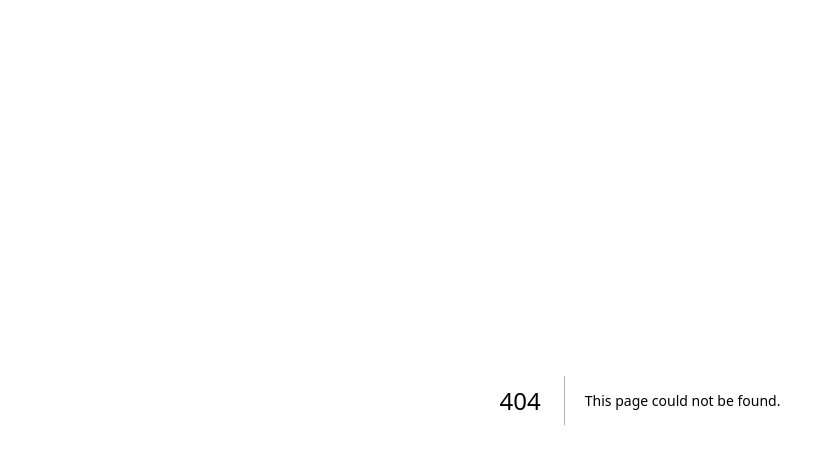
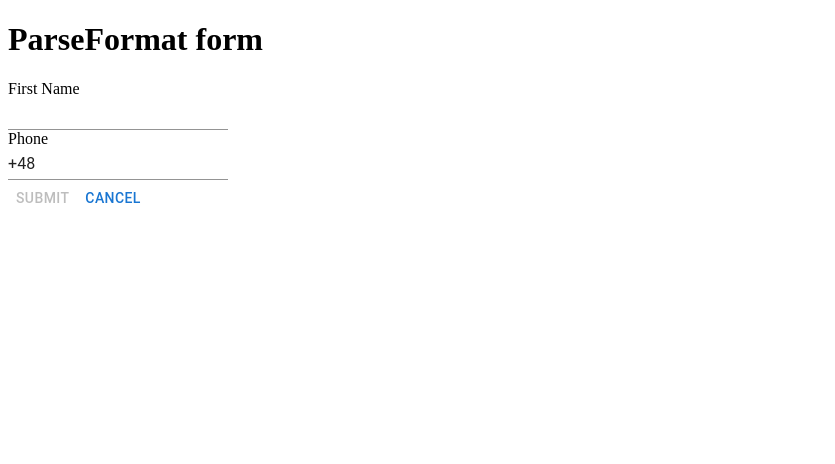
Before and after one commit to konradmi/nextjs-forms, a Next.js app: page /parse-format-form in a window 1280 px wide. Before the commit this address had no page. Shown: the top 464 px of the page, without its empty margins (0-835 px from the left). Built offline with nearby package versions, Linux system fonts and the light colour scheme.

Commit message:
add format and parse methods to FormInput

```diff
--- a/app/login-form/LoginForm.tsx
+++ b/app/login-form/LoginForm.tsx
@@ -16,7 +16,7 @@ const initialValues = {
 
 const LoginForm = () => {
   const submitValidation = async (values: z.infer<typeof schema>) => {
-    return Promise.reject()
+    return Promise.resolve()
   }
 
   const handleSubmit = async (values: z.infer<typeof schema>) => {
--- /dev/null
+++ b/app/parse-format-form/ParseFormatForm.tsx
@@ -0,0 +1,52 @@
+'use client'
+
+import * as z from 'zod'
+
+import { ZodForm, FormInput, FormSubmitButton, FormCancelButton } from '../../components/forms'
+
+const schema = z.object({
+  firstName: z.string().min(3, { message: 'Too short'}).max(20, { message: 'Too long'}),
+  phone: z.string().min(9, { message: 'Too short'}).max(20, { message: 'Too long'}),
+})
+
+const initialValues = {
+  firstName: '',
+  phone: '',
+}
+
+const ParseFormatForm = () => {
+  const handleSubmit = async (values: z.infer<typeof schema>) => {
+    console.log('values', values)
+  }
+
+  const parseFirstName = (value: string) => {
+    return value.toLowerCase()
+  }
+
+  const formatFirstName = (value: string) => {
+    return value.toUpperCase()
+  }
+
+  const handlePhone = (value: string) => {
+    return value.startsWith('+48') ? value : `+48 ${value}`
+  }
+
+
+  return (
+    <ZodForm initialValues={initialValues} onSubmit={handleSubmit} schema={schema}>
+      <h1>ParseFormat form</h1>
+      <div>
+        <label htmlFor='firstName'>First Name</label>
+        <FormInput name='firstName' format={formatFirstName} parse={parseFirstName}/>
+      </div>
+      <div>
+        <label htmlFor='phone'>Phone</label>
+        <FormInput name='phone' format={handlePhone} parse={handlePhone}/>
+      </div>
+      <FormSubmitButton label='Submit'/>
+      <FormCancelButton/>
+    </ZodForm>
+  )
+}
+
+export default ParseFormatForm
--- /dev/null
+++ b/app/parse-format-form/page.ts
@@ -0,0 +1,3 @@
+import ParseFormatForm from './ParseFormatForm'
+
+export default ParseFormatForm
--- a/components/forms/FormInput.tsx
+++ b/components/forms/FormInput.tsx
@@ -1,19 +1,33 @@
 'use client'
 
-import { useFormContext } from 'react-hook-form'
+import { useFormContext, Controller } from 'react-hook-form'
 import Input from '@mui/material/Input'
 
 type FormInputProps = {
   name: string
   type?: string
+  parse?: (value: string) => string
+  format?: (value: string) => string
 }
 
-function FormInput ({ name, type }: FormInputProps) {
-  const { register, formState: { errors } } = useFormContext()
+function FormInput ({ name, type, parse = value => value, format = value => value }: FormInputProps) {
+  const { control, formState: { errors } } = useFormContext()
 
   return (
     <div>
-      <Input {...register(name)} type={type} error={!!errors[name]}/>
+      <Controller
+        control={control}
+        name={name}
+        render={({ field }) => (
+          <Input
+            type={type}
+            error={!!errors[name]}
+            value={format(field.value)}
+            onChange={e => field.onChange(parse(e.target.value))}
+            onBlur={field.onBlur}
+          />
+        )}
+      />
       { errors[name] && <div style={{ color: 'red' }}>{ errors[name]?.message as string }</div> }
     </div>
   )
```
